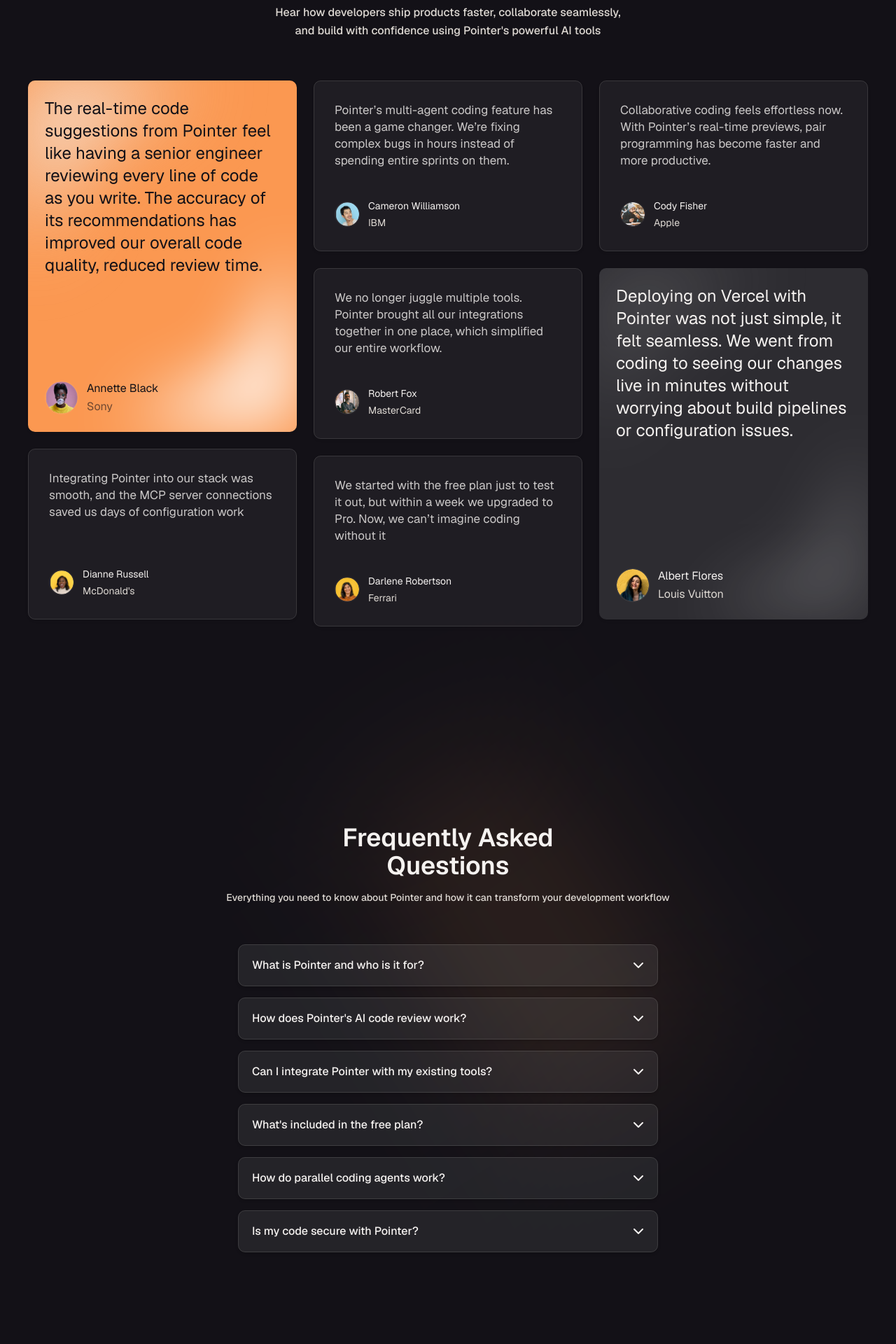
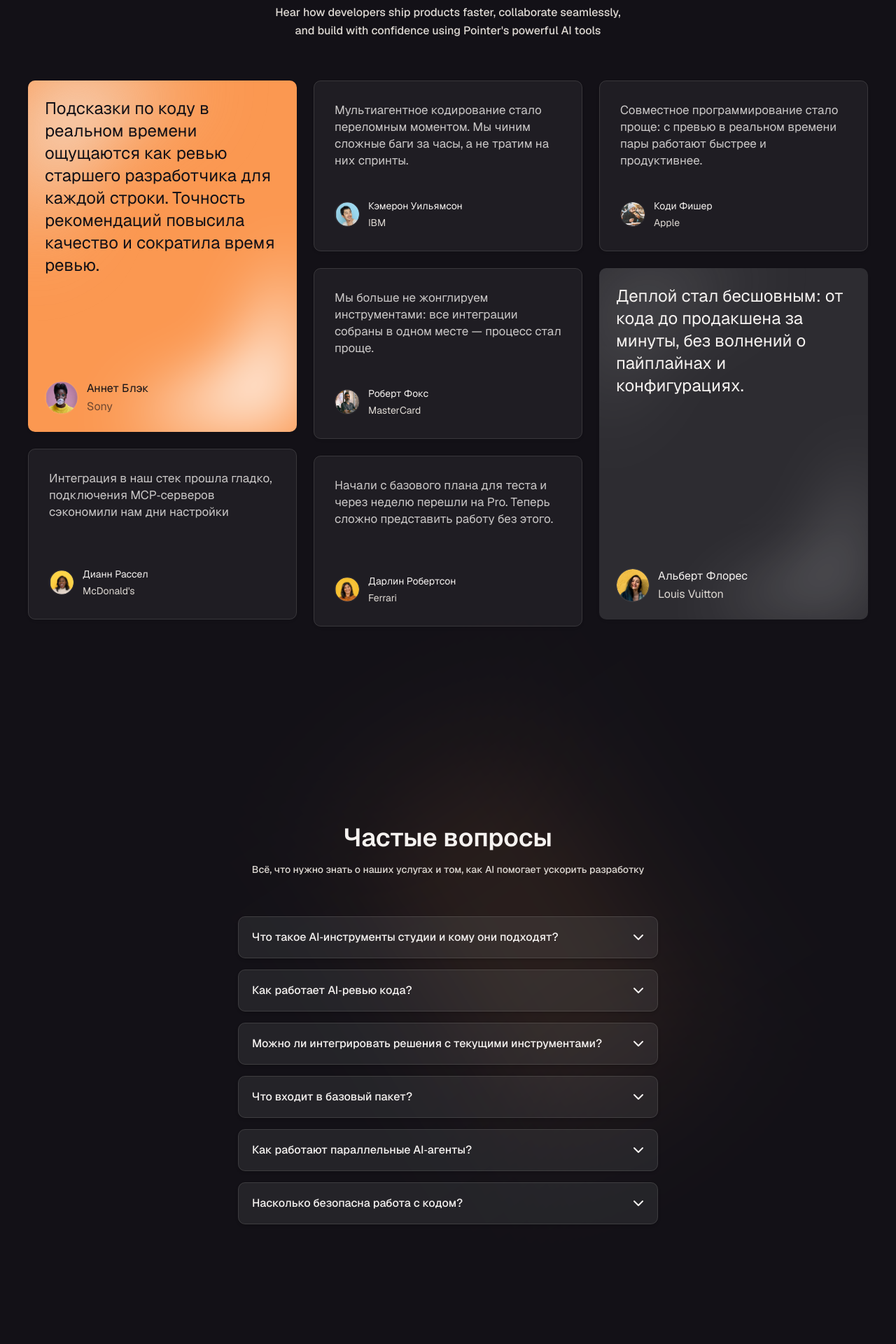
Before and after one commit to Realcampdzen/Stepan-Ivanov-AI-Studio, a Next.js app: page / in a window 1280 px wide. Shown: the part 4840-6760 px from the top of the page at 70% size. Built offline with nearby package versions, Linux system fonts and the light colour scheme.

Commit message:
i18n: русификация CTA, отзывов и FAQ

```diff
--- a/components/cta-section.tsx
+++ b/components/cta-section.tsx
@@ -104,11 +104,11 @@ export function CTASection() {
       <div className="relative z-10 flex flex-col justify-start items-center gap-9 max-w-4xl mx-auto">
         <div className="flex flex-col justify-start items-center gap-4 text-center">
           <h2 className="text-foreground text-4xl md:text-5xl lg:text-[68px] font-semibold leading-tight md:leading-tight lg:leading-[76px] break-words max-w-[435px]">
-            Coding made effortless
+            Разработка без лишних усилий
           </h2>
           <p className="text-muted-foreground text-sm md:text-base font-medium leading-[18.20px] md:leading-relaxed break-words max-w-2xl">
-            Hear how developers ship products faster, collaborate seamlessly, and build with confidence using Pointer's
-            powerful AI tools
+            Узнайте, как команды выпускают продукты быстрее, эффективнее сотрудничают и уверенно строят решения
+            с помощью современных AI‑инструментов
           </p>
         </div>
         <Link href="#pricing-section">
--- a/components/faq-section.tsx
+++ b/components/faq-section.tsx
@@ -6,34 +6,34 @@ import { ChevronDown } from "lucide-react"
 
 const faqData = [
   {
-    question: "What is Pointer and who is it for?",
+    question: "Что такое AI‑инструменты студии и кому они подходят?",
     answer:
-      "Pointer is an AI-powered development platform designed for developers, teams, and organizations who want toaccelerate their coding workflow. It's perfect for both individual developers looking to enhance their productivity and teams seeking seamless collaboration tools.",
+      "Это набор решений на базе искусственного интеллекта для ускорения разработки и автоматизации. Подходит одиночным разработчикам, небольшим командам и компаниям, которым важны скорость и качество.",
   },
   {
-    question: "How does Pointer's AI code review work?",
+    question: "Как работает AI‑ревью кода?",
     answer:
-      "Our AI analyzes your code in real-time, providing intelligent suggestions for improvements, catching potential bugs, and ensuring best practices. It learns from your coding patterns and adapts to your team's standards, making code reviews faster and more consistent.",
+      "Мы анализируем код в реальном времени и даём точные рекомендации по улучшению, находим потенциальные ошибки и соблюдаем лучшие практики. Подстраиваемся под стиль команды, чтобы ускорить ревью.",
   },
   {
-    question: "Can I integrate Pointer with my existing tools?",
+    question: "Можно ли интегрировать решения с текущими инструментами?",
     answer:
-      "Yes! Pointer offers one-click integrations with popular development tools including GitHub, GitLab, VS Code, Slack, and many more. Our MCP connectivity allows you to easily manage and configure server access across your entire development stack.",
+      "Да. Поддерживаем GitHub/GitLab, VS Code, Slack и другие. Настройки доступа выполняются централизованно, подключение занимает минуты.",
   },
   {
-    question: "What's included in the free plan?",
+    question: "Что входит в базовый пакет?",
     answer:
-      "The free plan includes real-time code suggestions, basic integrations, single MCP server connection, up to 2 AI coding agents, and Vercel deployments with Pointer branding. It's perfect for individual developers getting started.",
+      "Реальные рекомендации по коду, базовые интеграции, подключение одного сервера и до двух AI‑агентов. Подходит для старта и пилотов.",
   },
   {
-    question: "How do parallel coding agents work?",
+    question: "Как работают параллельные AI‑агенты?",
     answer:
-      "Our parallel coding agents can work on different parts of your codebase simultaneously, solving complex problems faster than traditional single-threaded approaches. You can launch multiple agents to handle different tasks like bug fixes, feature development, and code optimization concurrently.",
+      "Несколько моделей могут решать одну задачу параллельно: это ускоряет разработку и повышает качество. Агентов настраиваем под разные части кода.",
   },
   {
-    question: "Is my code secure with Pointer?",
+    question: "Насколько безопасна работа с кодом?",
     answer:
-      "Absolutely. We use enterprise-grade security measures including end-to-end encryption, secure data transmission, and compliance with industry standards. Your code never leaves your secure environment without your explicit permission, and we offer on-premises deployment options for enterprise customers.",
+      "Используем шифрование, защищённые каналы и соответствуем отраслевым требованиям. Код не покидает безопасное окружение без вашего согласия; доступен on‑premise.",
   },
 ]
 
@@ -96,10 +96,10 @@ export function FAQSection() {
       <div className="self-stretch pt-8 pb-8 md:pt-14 md:pb-14 flex flex-col justify-center items-center gap-2 relative z-10">
         <div className="flex flex-col justify-start items-center gap-4">
           <h2 className="w-full max-w-[435px] text-center text-foreground text-4xl font-semibold leading-10 break-words">
-            Frequently Asked Questions
+            Частые вопросы
           </h2>
           <p className="self-stretch text-center text-muted-foreground text-sm font-medium leading-[18.20px] break-words">
-            Everything you need to know about Pointer and how it can transform your development workflow
+            Всё, что нужно знать о наших услугах и том, как AI помогает ускорить разработку
           </p>
         </div>
       </div>
--- a/components/testimonial-grid-section.tsx
+++ b/components/testimonial-grid-section.tsx
@@ -4,56 +4,56 @@ import { asset } from "../lib/utils"
 const testimonials = [
   {
     quote:
-      "The real-time code suggestions from Pointer feel like having a senior engineer reviewing every line of code as you write. The accuracy of its recommendations has improved our overall code quality, reduced review time.",
-    name: "Annette Black",
+      "Подсказки по коду в реальном времени ощущаются как ревью старшего разработчика для каждой строки. Точность рекомендаций повысила качество и сократила время ревью.",
+    name: "Аннет Блэк",
     company: "Sony",
     avatar: asset("/images/avatars/annette-black.png"),
     type: "large-teal",
   },
   {
     quote:
-      "Integrating Pointer into our stack was smooth, and the MCP server connections saved us days of configuration work",
-    name: "Dianne Russell",
+      "Интеграция в наш стек прошла гладко, подключения MCP‑серверов сэкономили нам дни настройки",
+    name: "Дианн Рассел",
     company: "McDonald's",
     avatar: asset("/images/avatars/dianne-russell.png"),
     type: "small-dark",
   },
   {
     quote:
-      "Pointer’s multi-agent coding feature has been a game changer. We’re fixing complex bugs in hours instead of spending entire sprints on them.",
-    name: "Cameron Williamson",
+      "Мультиагентное кодирование стало переломным моментом. Мы чиним сложные баги за часы, а не тратим на них спринты.",
+    name: "Кэмерон Уильямсон",
     company: "IBM",
     avatar: asset("/images/avatars/cameron-williamson.png"),
     type: "small-dark",
   },
   {
     quote:
-      "We no longer juggle multiple tools. Pointer brought all our integrations together in one place, which simplified our entire workflow.",
-    name: "Robert Fox",
+      "Мы больше не жонглируем инструментами: все интеграции собраны в одном месте — процесс стал проще.",
+    name: "Роберт Фокс",
     company: "MasterCard",
     avatar: asset("/images/avatars/robert-fox.png"),
     type: "small-dark",
   },
   {
     quote:
-      "We started with the free plan just to test it out, but within a week we upgraded to Pro. Now, we can’t imagine coding without it",
-    name: "Darlene Robertson",
+      "Начали с базового плана для теста и через неделю перешли на Pro. Теперь сложно представить работу без этого.",
+    name: "Дарлин Робертсон",
     company: "Ferrari",
     avatar: asset("/images/avatars/darlene-robertson.png"),
     type: "small-dark",
   },
   {
     quote:
-      "Collaborative coding feels effortless now. With Pointer’s real-time previews, pair programming has become faster and more productive.",
-    name: "Cody Fisher",
+      "Совместное программирование стало проще: с превью в реальном времени пары работают быстрее и продуктивнее.",
+    name: "Коди Фишер",
     company: "Apple",
     avatar: asset("/images/avatars/cody-fisher.png"),
     type: "small-dark",
   },
   {
     quote:
-      "Deploying on Vercel with Pointer was not just simple, it felt seamless. We went from coding to seeing our changes live in minutes without worrying about build pipelines or configuration issues.",
-    name: "Albert Flores",
+      "Деплой стал бесшовным: от кода до продакшена за минуты, без волнений о пайплайнах и конфигурациях.",
+    name: "Альберт Флорес",
     company: "Louis Vuitton",
     avatar: asset("/images/avatars/albert-flores.png"),
     type: "large-light",
```
